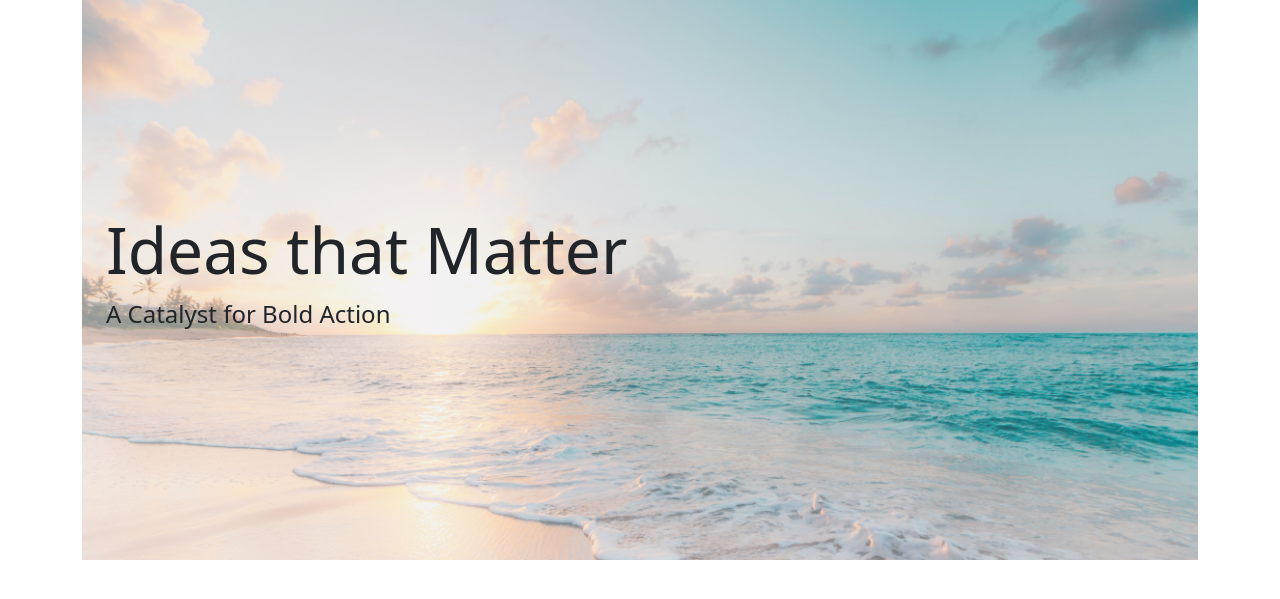
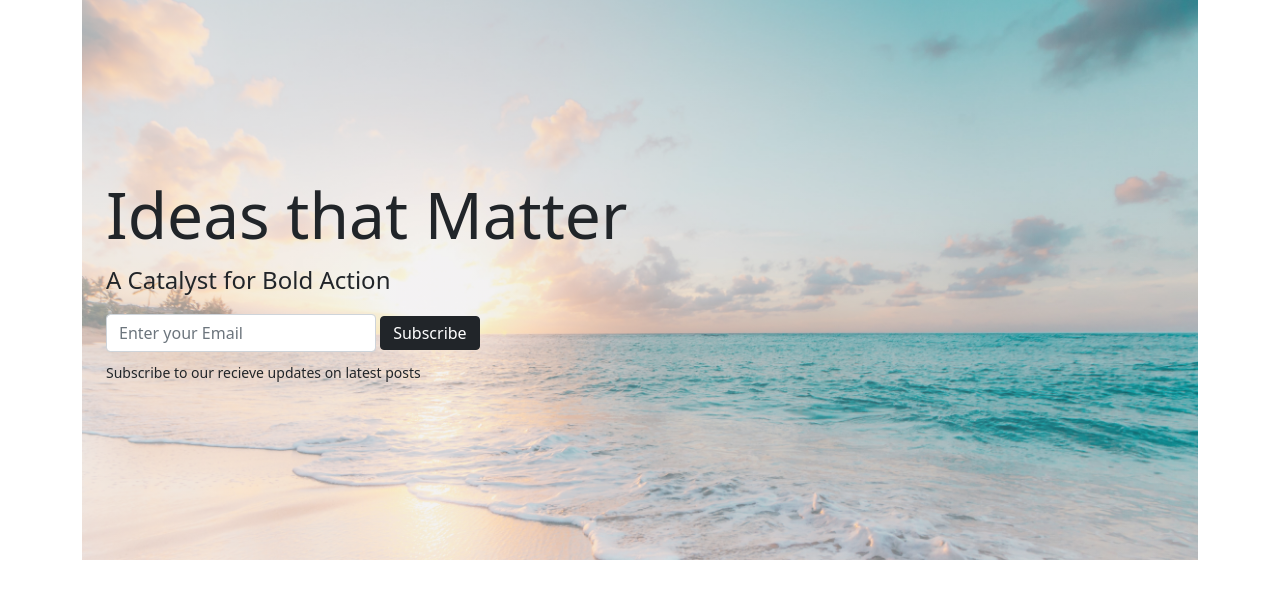
Before and after one commit to otienotimothy/blogy, a Flask app: page / in a window 1280 px wide. Shown: the part 74-673 px from the top of the page. Run offline with Flask 2, Linux system fonts and the light colour scheme.

Commit message:
Add subscribe form field and validation

```diff
--- /dev/null
+++ b/app/forms.py
@@ -0,0 +1,7 @@
+from flask_wtf import FlaskForm
+from wtforms import EmailField, SubmitField
+from wtforms.validators import Email, InputRequired
+
+class SubscribeForm(FlaskForm):
+    email = EmailField('Email', validators=[InputRequired(), Email()], render_kw={'placeholder': 'Enter your Email'})
+    submit = SubmitField('Subscribe')
--- a/app/main/views.py
+++ b/app/main/views.py
@@ -1,7 +1,9 @@
 from flask import Blueprint, render_template
+from app.forms import SubscribeForm
 
 views = Blueprint('views', __name__)
 
 @views.route('/')
 def index():
-    return render_template('index.html')
+    subscribe = SubscribeForm()
+    return render_template('index.html', subscribe = subscribe)
--- a/app/templates/index.html
+++ b/app/templates/index.html
@@ -4,7 +4,22 @@
 	<div class="container-fluid ps-4">
 		<h1 class="display-3">Ideas that Matter</h1>
 		<p class="fs-4">A Catalyst for Bold Action</p>
-
+		<form action="" method="POST">
+			{{ subscribe.hidden_tag() }}
+			<div class="form-group mt-3">
+				{% if subscribe.email.errors %}
+                {{ subscribe.email(class='form-control form-control-lg is-invalid') }}
+				<div class="invalid-feedback">
+					{% for error in subscribe.email.errors %}
+					<span> {{error}} </span>
+					{% endfor %}
+				</div>
+				{% else %} {{ subscribe.email(class = 'form-control w-25 d-inline-block') }}
+                {% endif %}
+                {{ subscribe.submit(class = 'btn btn-dark py-1 mb-1') }}
+			</div>
+		</form>
+        <small class="d-block mt-2">Subscribe to our recieve updates on latest posts</small>
 	</div>
 </header>
 
```
Also changed, not shown: 2 other files.
